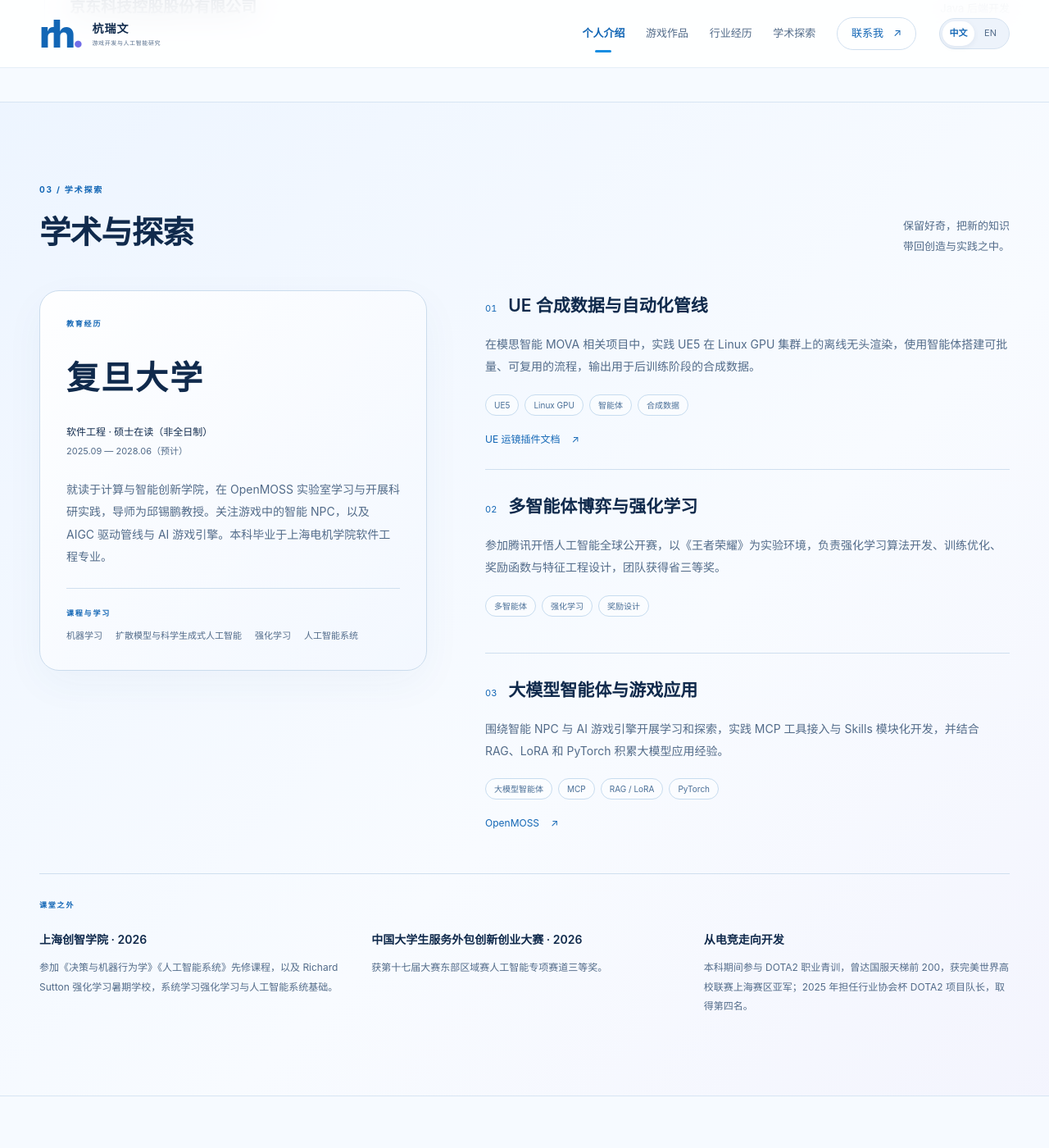
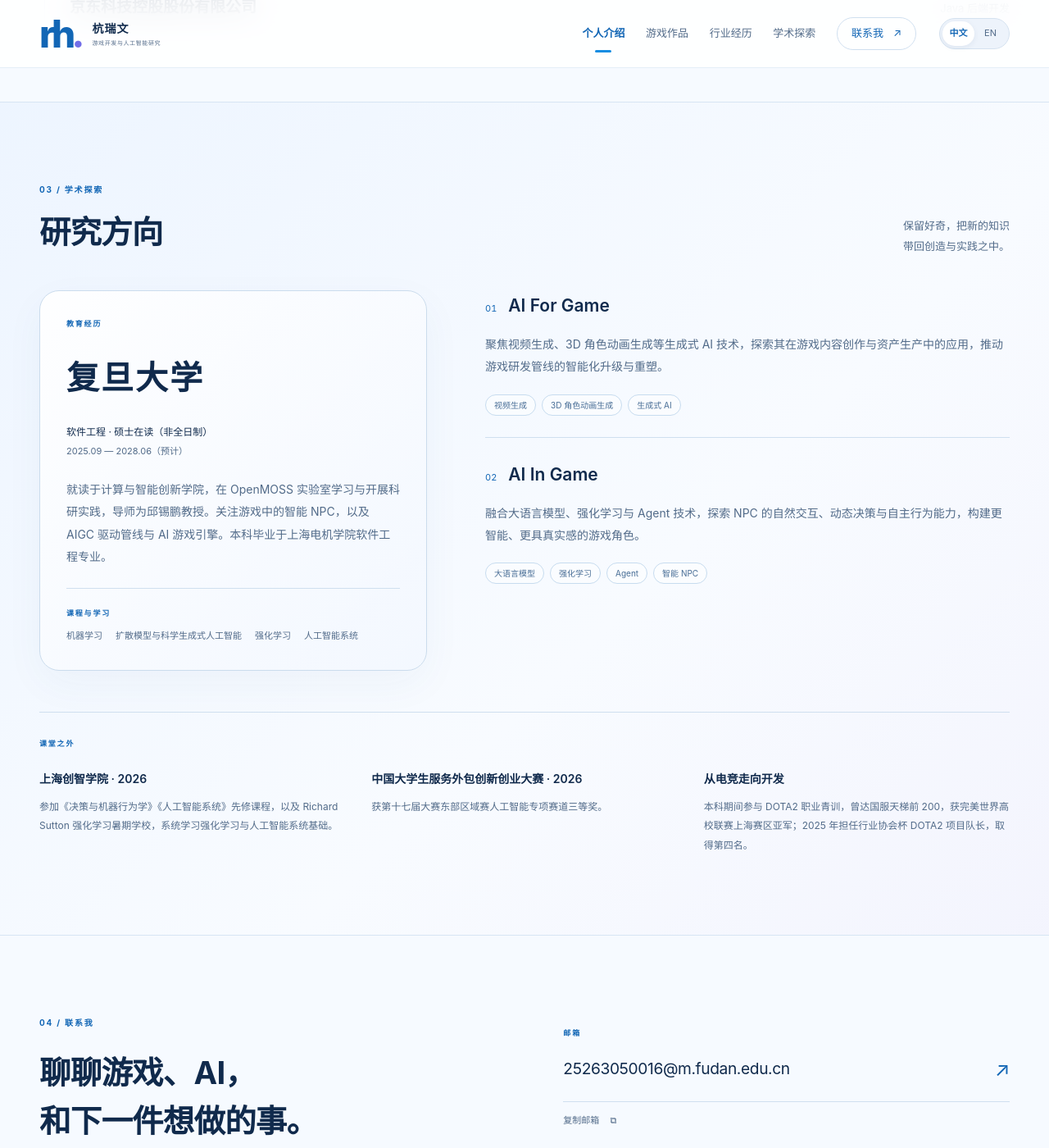
Before and after one commit to RavenHang/ravenhang.github.io, a Jekyll site: the page built from _pages/about.md, in a window 1280 px wide and 1400 px high, scrolled down 1635 px. Shown: the whole window at 82% size. Built offline with Jekyll 4.4.1, drawn with Linux system fonts in a browser that asks for light colours; some of the changed text lies outside the part shown.

Commit message:
Update personal introduction and AI research directions

```diff
--- a/_data/i18n.yml
+++ b/_data/i18n.yml
@@ -22,8 +22,8 @@ zh:
   email_label: 邮箱
   xiaohongshu_label: 小红书
   project_tags_label: 项目标签
-  hero_title_first: 在游戏与 AI 之间，
-  hero_title_second: 探索更多可能。
+  hero_title_first: 玩家 → 开发者
+  hero_title_second: → 研究者。
   hero_games_cta: 探索游戏作品
   hero_research_cta: 学术与研究
   hero_signature: [热爱, 创造, 探索]
@@ -47,7 +47,7 @@ zh:
   research_fact: AI × 游戏
   industry_intro_first: 从引擎与玩法实现出发，
   industry_intro_second: 积累对游戏研发的真实理解。
-  research_heading: 学术与探索
+  research_heading: 研究方向
   research_intro_first: 保留好奇，把新的知识
   research_intro_second: 带回创造与实践之中。
   courses_label: 课程与学习
@@ -80,8 +80,8 @@ en:
   email_label: Email
   xiaohongshu_label: Xiaohongshu
   project_tags_label: Project tags
-  hero_title_first: Games meet AI.
-  hero_title_second: Ideas become worlds.
+  hero_title_first: Player → Developer
+  hero_title_second: → Researcher.
   hero_games_cta: Explore my games
   hero_research_cta: Explore research
   hero_signature: [Play, Create, Explore]
@@ -105,7 +105,7 @@ en:
   research_fact: AI × Games
   industry_intro_first: From engines to gameplay,
   industry_intro_second: learning by building real games.
-  research_heading: Learning and research
+  research_heading: Research directions
   research_intro_first: Staying curious and bringing
   research_intro_second: new knowledge into practice.
   courses_label: Coursework
--- a/_data/profile.yml
+++ b/_data/profile.yml
@@ -10,8 +10,8 @@ email: 25263050016@m.fudan.edu.cn
 xiaohongshu: https://xhslink.cn/o/3rL4AQTJcol
 hero:
   eyebrow: 游戏开发 × 人工智能研究
-  title: 在游戏与 AI 之间，探索更多可能。
-  summary: 从 DOTA2 游廊与 UE 独立游戏，到智能 NPC、强化学习与 AIGC 管线。我关心好玩的体验，也关心让它发生的技术。
+  title: 玩家 → 开发者 → 研究者。
+  summary: 在该学习的时候去打了游戏，在该打游戏的时候选择了去学习。
   image: /images/projects/two-otters-cover.png
   image_alt: 独立游戏《双獭奇兵》的海底场景与两只水獭主角
 focus:
@@ -89,24 +89,13 @@ education:
   courses: [机器学习, 扩散模型与科学生成式人工智能, 强化学习, 人工智能系统]
 research:
   - number: "01"
-    title: UE 合成数据与自动化管线
-    description: 在模思智能 MOVA 相关项目中，实践 UE5 在 Linux GPU 集群上的离线无头渲染，使用智能体搭建可批量、可复用的流程，输出用于后训练阶段的合成数据。
-    tags: [UE5, Linux GPU, 智能体, 合成数据]
-    links:
-      - label: UE 运镜插件文档
-        url: https://fudan-nlp.feishu.cn/wiki/WBMuwcQVGilIUjkSNL7ccmO5nZe
+    title: AI For Game
+    description: 聚焦视频生成、3D 角色动画生成等生成式 AI 技术，探索其在游戏内容创作与资产生产中的应用，推动游戏研发管线的智能化升级与重塑。
+    tags: [视频生成, 3D 角色动画生成, 生成式 AI]
   - number: "02"
-    title: 多智能体博弈与强化学习
-    description: 参加腾讯开悟人工智能全球公开赛，以《王者荣耀》为实验环境，负责强化学习算法开发、训练优化、奖励函数与特征工程设计，团队获得省三等奖。
-    tags: [多智能体, 强化学习, 奖励设计]
-    links: []
-  - number: "03"
-    title: 大模型智能体与游戏应用
-    description: 围绕智能 NPC 与 AI 游戏引擎开展学习和探索，实践 MCP 工具接入与 Skills 模块化开发，并结合 RAG、LoRA 和 PyTorch 积累大模型应用经验。
-    tags: [大模型智能体, MCP, RAG / LoRA, PyTorch]
-    links:
-      - label: OpenMOSS
-        url: https://open-moss.com/
+    title: AI In Game
+    description: 融合大语言模型、强化学习与 Agent 技术，探索 NPC 的自然交互、动态决策与自主行为能力，构建更智能、更具真实感的游戏角色。
+    tags: [大语言模型, 强化学习, Agent, 智能 NPC]
 activities:
   - title: 上海创智学院 · 2026
     description: 参加《决策与机器行为学》《人工智能系统》先修课程，以及 Richard Sutton 强化学习暑期学校，系统学习强化学习与人工智能系统基础。
--- a/_data/profile_en.yml
+++ b/_data/profile_en.yml
@@ -7,8 +7,8 @@ email: 25263050016@m.fudan.edu.cn
 xiaohongshu: https://xhslink.cn/o/3rL4AQTJcol
 hero:
   eyebrow: Game development × AI research
-  title: Exploring possibilities at the intersection of games and AI.
-  summary: From DOTA2 Arcade and Unreal Engine indie games to intelligent NPCs, reinforcement learning and generative AI pipelines. I care about engaging experiences and the technology that makes them possible.
+  title: Player → Developer → Researcher.
+  summary: I played games when it was time to study, and chose to study when it was time to play.
   image: /images/projects/two-otters-cover.png
   image_alt: The two otter protagonists in the underwater world of The Two Otters
 focus:
@@ -85,24 +85,13 @@ education:
   courses: [Machine Learning, Diffusion Models and Scientific Generative AI, Reinforcement Learning, AI Systems]
 research:
   - number: "01"
-    title: UE synthetic data and automated pipelines
-    description: Practiced offline, headless UE5 rendering on Linux GPU clusters in MOVA-related projects, using agents to build reusable batch workflows that produce synthetic data for post-training.
-    tags: [UE5, Linux GPU, Agents, Synthetic data]
-    links:
-      - label: UE camera plugin documentation
-        url: https://fudan-nlp.feishu.cn/wiki/WBMuwcQVGilIUjkSNL7ccmO5nZe
+    title: AI For Game
+    description: I explore generative AI technologies, including video generation and 3D character animation generation, and their applications in game content creation and asset production, aiming to make game development pipelines more intelligent and reshape how they work.
+    tags: [Video generation, 3D character animation generation, Generative AI]
   - number: "02"
-    title: Multi-agent games and reinforcement learning
-    description: Competed in the Tencent Kaiwu AI competition using Honor of Kings as the experimental environment. Responsible for reinforcement learning algorithms, training optimization, reward functions and feature engineering; the team received a provincial third prize.
-    tags: [Multi-agent, Reinforcement learning, Reward design]
-    links: []
-  - number: "03"
-    title: LLM agents and game applications
-    description: Exploring intelligent NPCs and AI game engines through MCP tool integration and modular Skills development, alongside hands-on work with RAG, LoRA and PyTorch.
-    tags: [LLM agents, MCP, RAG / LoRA, PyTorch]
-    links:
-      - label: OpenMOSS
-        url: https://open-moss.com/
+    title: AI In Game
+    description: I explore how large language models, reinforcement learning and agent technologies can enable natural interaction, dynamic decision-making and autonomous behavior in NPCs, with the aim of creating more intelligent and lifelike game characters.
+    tags: [Large language models, Reinforcement learning, Agents, Intelligent NPCs]
 activities:
   - title: Shanghai Innovation Institute · 2026
     description: Attended preparatory courses in Decision and Machine Behavior and AI Systems, as well as Richard Sutton's Reinforcement Learning Summer School, to study the foundations of reinforcement learning and AI systems.
```
